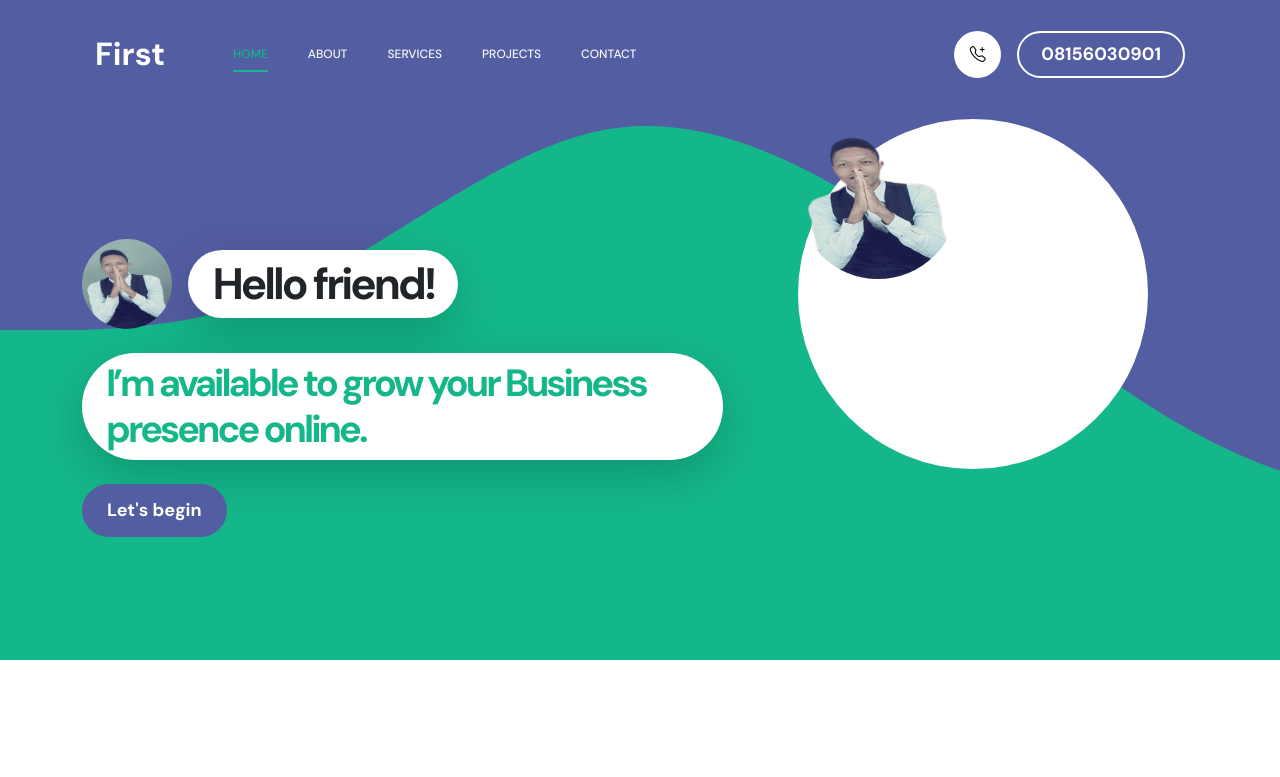
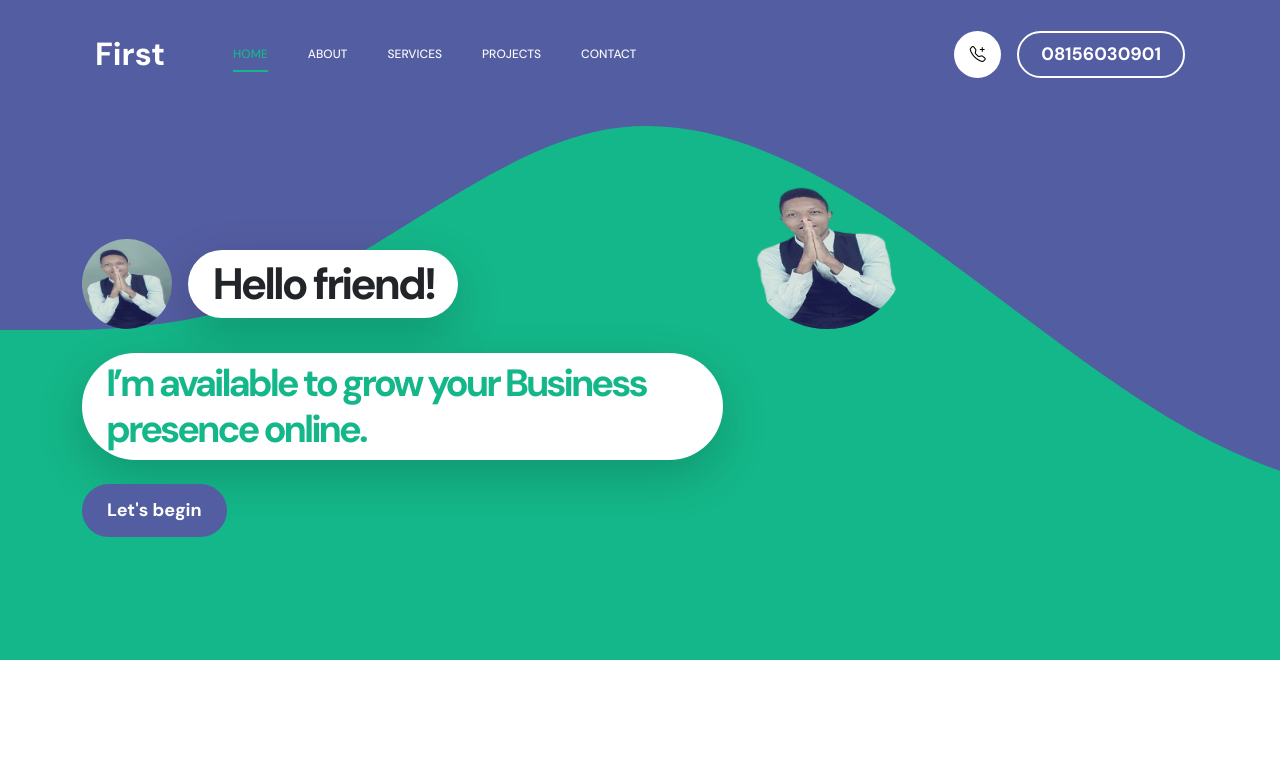
Before and after one commit to newsburster/myportfolio, a plain HTML site: page index.html in a window 1280 px wide. Shown: the top 777 px of the page. Drawn offline with Linux system fonts and the light colour scheme.

Commit message:
Update index.html

```diff
--- a/index.html
+++ b/index.html
@@ -111,10 +111,10 @@ https://templatemo.com/tm-578-first-portfolio
                         </div>
 
                         <div class="col-lg-5 col-12 position-relative">
-                            <div class="hero-image-wrap">
+
                             <img src="images/30bg.png" class="avatar-image img-fluid" alt="">
                         </div>
-                            </div>
+
 
                     </div>
                 </div>
```
